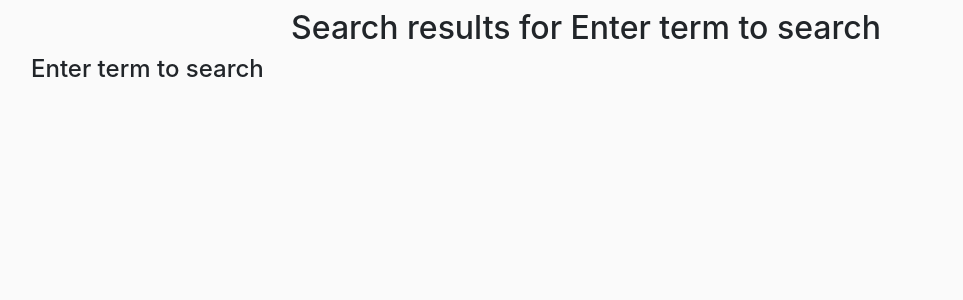
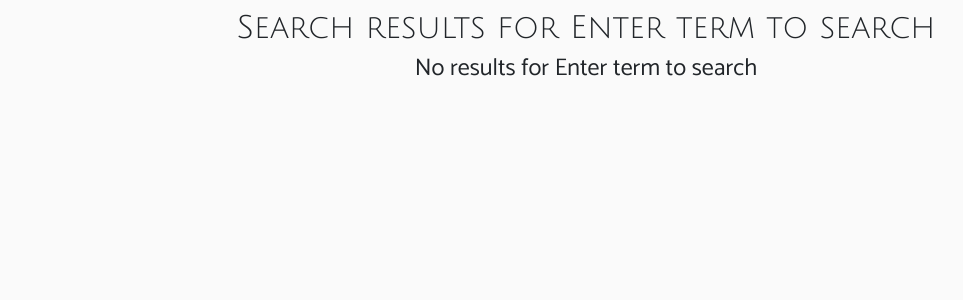
Before and after one commit to DevWaweru/Instagram, a Django app: page /search/ in a window 1280 px wide. Shown: the part 87-387 px from the top of the page, without its empty margins (54-1017 px from the left). Run offline with Django 3.2, Linux system fonts and the light colour scheme; some libraries are stand-ins or nearby versions.

Commit message:
DEBUGGING & STYLING  - Adding custom google font on the caption and bio  - Centering user details to give a neat appearance  - Changing the display profile picture from url to cdn_url because of uploadcare  - Making Image description field to optional

```diff
--- a/gram/models.py
+++ b/gram/models.py
@@ -32,7 +32,7 @@ class Image(models.Model):
     # image_pic = models.ImageField(upload_to = 'p/', default='Image')
     photo = ImageField(blank=True, manual_crop='800x800')
     image_name = models.CharField(max_length = 50)
-    image_caption = HTMLField()
+    image_caption = HTMLField(blank=True)
     post_date = models.DateTimeField(auto_now=True)
     likes = models.BooleanField(default=False)
     profile = models.ForeignKey(User, on_delete=models.CASCADE)
--- a/gram/templates/base.html
+++ b/gram/templates/base.html
@@ -18,6 +18,9 @@
         {% bootstrap_css %}
         <link rel="stylesheet" href="https://cdnjs.cloudflare.com/ajax/libs/font-awesome/4.7.0/css/font-awesome.min.css">
         <link href='https://fonts.googleapis.com/css?family=Raleway' rel='stylesheet'>
+        <link href='https://fonts.googleapis.com/css?family=Catamaran' rel='stylesheet'>
+        <link href='https://fonts.googleapis.com/css?family=Julius Sans One' rel='stylesheet'>
+        <link href='https://fonts.googleapis.com/css?family=Montserrat' rel='stylesheet'>
         <link rel="shortcut icon" href="/static/img/instagram.png" type="image/x-icon">
         <link rel="stylesheet" href="{% static 'css/styles.css'%}">
     {% endblock %}
--- a/gram/templates/index.html
+++ b/gram/templates/index.html
@@ -23,7 +23,9 @@
                         <a href="{% url 'profile' username=img.profile.username %}">{{img.profile.username}}</a>
                     </li>
                     <li class="list-inline-item">
-                        <p>{{img.image_caption}} </p>
+                    {% autoescape on %}
+                        <p>{{img.image_caption|safe}} </p>
+                    {% endautoescape %}
                     </li>
                 </ul>
 
--- a/gram/templates/profile/profile.html
+++ b/gram/templates/profile/profile.html
@@ -13,7 +13,7 @@
                     <img src="/static/img/avatah.png" alt="avatar">
                     {% endif %}
                 </div>
-                <div class="col-md-7">
+                <div class="col-md-5 text-center">
                     <ul class="list-inline">
                         <li class="list-inline-item">
                             <span class="username">{{ profile.username }}</span>
@@ -42,7 +42,7 @@
                             <span class="font-weight-bold">0 </span> Following
                         </li>
                     </ul>
-                    <p>{{profile_details.bio}}</p>
+                    <p class="font3">{{profile_details.bio|safe}}</p>
                     {% if profile.username == user.username %}
                     <p><a href="{% url 'upload_image' %}">Add Image</a></p>
                     {% endif %}
--- a/gram/templates/search.html
+++ b/gram/templates/search.html
@@ -4,21 +4,27 @@
 <div class="container top">
     <div class="row">
         <div class="col-md-12 text-center">
-            <h2>Search results for {{message}}</h2>
+            <h2 class="font2">Search results for {{message}}</h2>
         </div>
     </div>
     <div class="row">
+        {% if profiles %}
             {% for profile in profiles %}
             <div class="col-md-3 home-images search-results">
-            <img src="{{profile.profile_photo.url}}" alt="Profile pic">
+                {% if profile.prof_pic %}
+                <img src="{{profile.prof_pic.cdn_url}}" alt="profile-photo">
+                {% else %}
+                <img src="/static/img/avatah.png" alt="avatar">
+                {% endif %}
                 <p class="username">{{profile.user.username}} </p>
                 <p><a class="btn btn-primary" href="{% url 'profile' username=profile.user.username %}">View Profile</a></p>
             </div>
-        {% empty %}
-        <div class="col-md-12">
-            <h4>{{message}} </h4>
+            {% endfor %}
+        {% else %}
+            <div class="col-md-12 text-center">
+                <h4 class="font1">No results for {{message}} </h4>
             </div>
-        {% endfor %}
+        {% endif %}
     </div>
 </div>
 {% endblock %}
--- a/static/css/styles.css
+++ b/static/css/styles.css
@@ -111,8 +111,7 @@ a:hover {
 }
 
 .images {
-    padding-top: 15px;
-    padding-bottom: 15px;
+    padding: 5px;
     height: 33.3%;
     overflow: hidden;
 }
@@ -173,6 +172,7 @@ a:hover {
 .search-results{
     text-align: center;
     padding-bottom: 1rem;
+    margin: 1rem;
 }
 .search-results img{
     width: 180px;
@@ -180,3 +180,12 @@ a:hover {
     border-radius: 20rem;
     margin: 2rem 0;
 }
+p{
+    font-family: 'Montserrat'
+}
+.font1{
+    font-family: 'Catamaran';
+}
+.font2{
+    font-family: 'Julius Sans One';
+}
```
Lines whose indentation alone changed are shown as unchanged.
